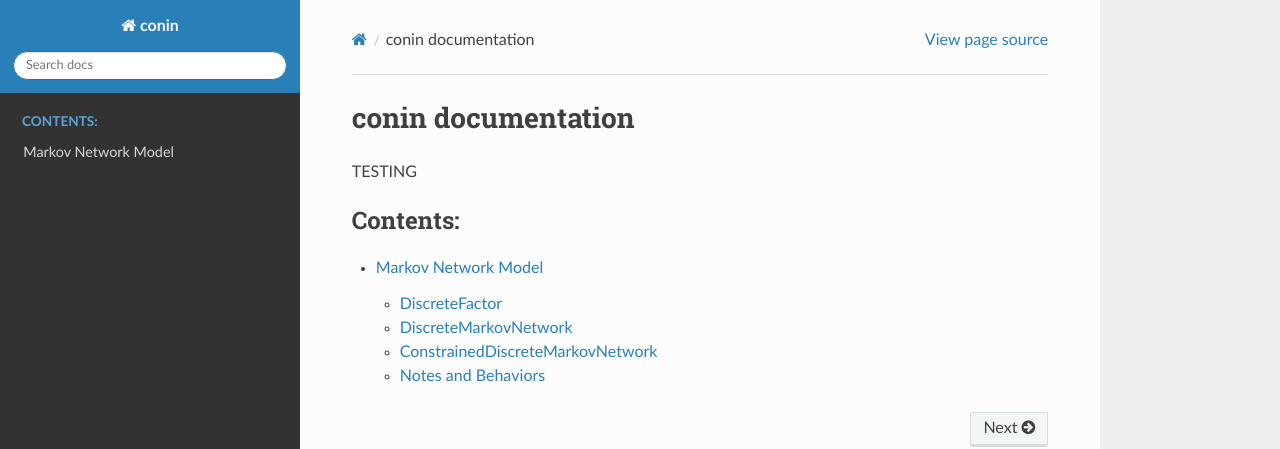
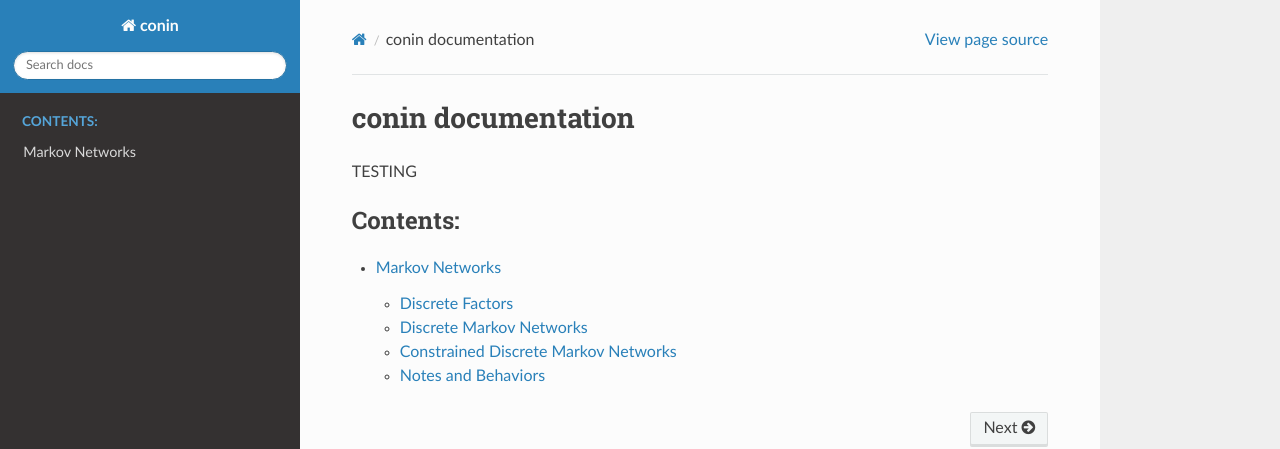
Before and after one commit to sandialabs/conin, a Sphinx documentation site: the page built from doc/index.rst, in a window 1280 px wide. Shown: the top 449 px of the page. Built offline with Sphinx 7.4.7 and the Read the Docs theme 3.1.0, drawn with Linux system fonts in a browser that asks for light colours; some of the changed lines change nothing that is shown.

Commit message:
Misc edits

```diff
--- a/doc/markov_network_model.rst
+++ b/doc/markov_network_model.rst
@@ -1,30 +1,23 @@
-Markov Network Model
-====================
+Markov Networks
+===============
 
-This page documents the discrete Markov network classes provided in
-`conin/markov_network/model.py`. It explains core concepts, public attributes and
-methods, and includes small, practical examples drawn from
-`conin/markov_network/tests/examples.py`.
+This page documents classes that are used to define discrete Markov networks.
+The ``DiscreteFactor`` class is used to declare a discrete factor,
+which is added to a ``DiscreteMarkovNetwork`` instance.  Further, the
+``ConstrainedDiscreteMarkovNetwork`` class is used to augment a discrete
+Markov network with application-specific constraints.
 
 
-DiscreteFactor
---------------
+Discrete Factors
+----------------
 
-Represents a factor over one or more discrete nodes.
+The ``DiscreteFactor`` class represents a factor defined over one or more discrete nodes. This class has the following public data members:
 
-- nodes: list of node identifiers (e.g., strings like ``"A"`` or integers).
+- nodes: a list of node identifiers (e.g., strings like ``"A"`` or integers).
 - values: a dictionary or a list providing non-negative weights.
-  - dict form: keys are assignments, e.g. ``{("A_val", "B_val"): weight}`` or ``{"A_val": weight}`` for unary.
-  - list form: a flat list of weights that will be normalized against a model's state order via ``normalize``.
-- default_value: optional fallback value for missing assignments (string or int, defaults to ``0``).
-
-API Reference
-^^^^^^^^^^^^^
-
-.. autoclass:: conin.markov_network.DiscreteFactor
-   :members:
-   :undoc-members:
-   :show-inheritance:
+  - dict form: keys are assignments, e.g. ``{("A_val", "B_val"): weight}`` or ``{"A_val": weight}``.
+  - list form: a list of weights that are associated with the Cartesian product of node states.
+- default_value: optional fallback value for missing assignments (float, defaults to ``0``).
 
 Example (unary and pairwise factors)
 ^^^^^^^^^^^^^^^^^^^^^^^^^^^^^^^^^^^^
@@ -45,8 +38,8 @@
    })
 
 
-DiscreteMarkovNetwork
----------------------
+Discrete Markov Networks
+------------------------
 
 A discrete Markov network defined by a set of nodes, optional edges, and a list of factors.
 
@@ -58,14 +51,6 @@
   - dict: explicit mapping from node to list of values.
 - edges: optional list of undirected edges ``[(u, v), ...]``. If omitted, edges are derived from factors.
 - factors: list of ``DiscreteFactor`` instances. When set, they are normalized against the model's states.
-
-API Reference
-^^^^^^^^^^^^^
-
-.. autoclass:: conin.markov_network.DiscreteMarkovNetwork
-   :members:
-   :undoc-members:
-   :show-inheritance:
 
 Example (two-node network, adapted from ``example6_conin``)
 ^^^^^^^^^^^^^^^^^^^^^^^^^^^^^^^^^^^^^^^^^^^^^^^^^^^^^^^^^^^
@@ -97,20 +82,12 @@
    # Solve with your preferred Pyomo solver (e.g., glpk, highs).
 
 
-ConstrainedDiscreteMarkovNetwork
---------------------------------
+Constrained Discrete Markov Networks
+------------------------------------
 
 A thin wrapper that augments a base ``DiscreteMarkovNetwork`` with user-defined optimization
 constraints. The constraints are supplied as a functor that takes a Pyomo model and returns
 the same model with constraints attached.
-
-API Reference
-^^^^^^^^^^^^^
-
-.. autoclass:: conin.markov_network.ConstrainedDiscreteMarkovNetwork
-   :members:
-   :undoc-members:
-   :show-inheritance:
 
 Example (three nodes with pairwise interactions and a "values must differ" constraint)
 ^^^^^^^^^^^^^^^^^^^^^^^^^^^^^^^^^^^^^^^^^^^^^^^^^^^^^^^^^^^^^^^^^^^^^^^^^^^^^^^^^^^^^^
```
